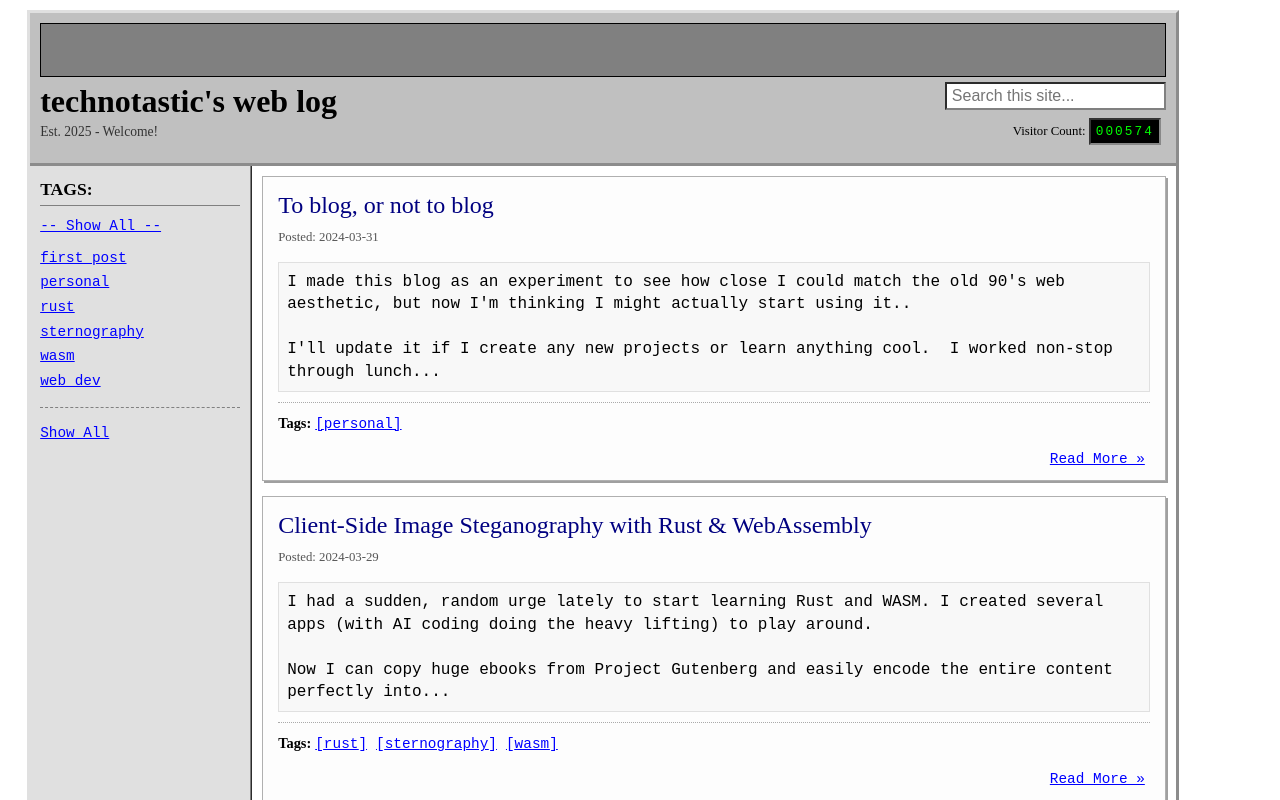
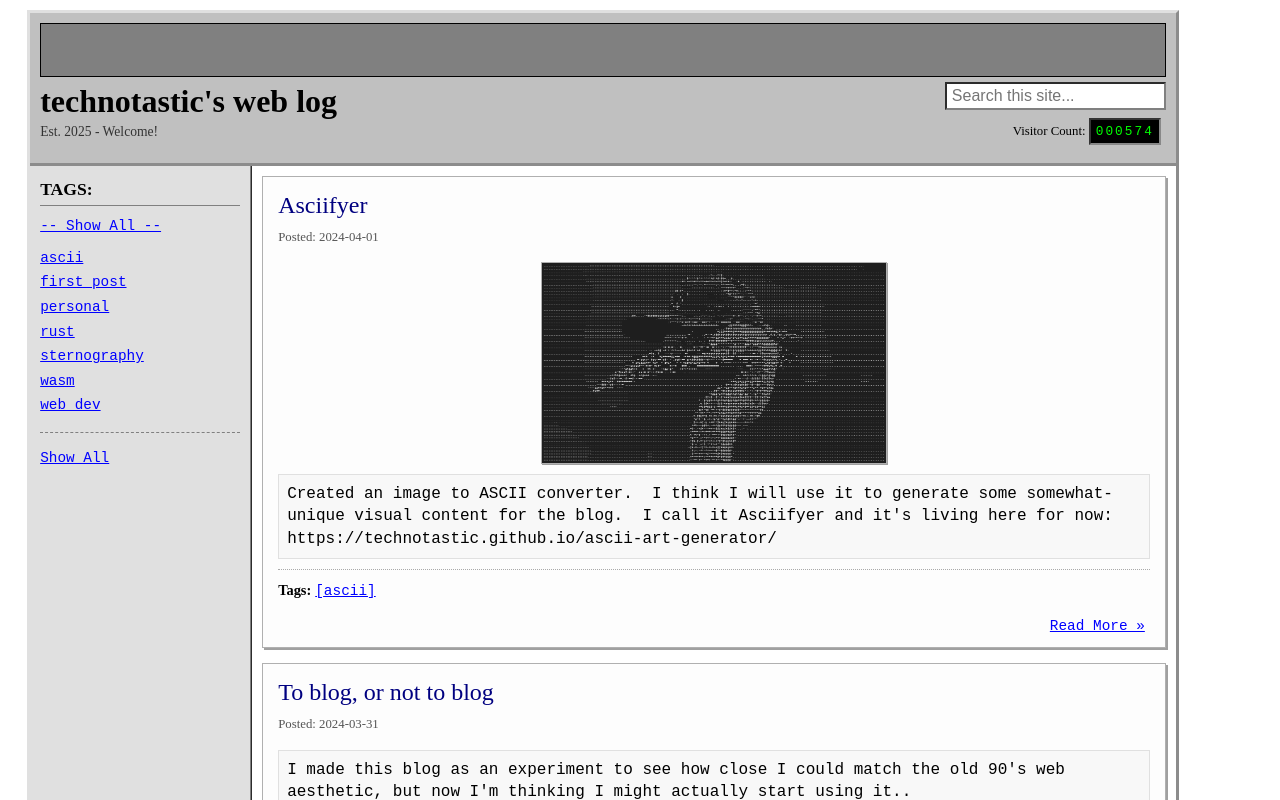
Before and after one commit to technotastic/weblog, a React (Vite) app: page / in a window 1280 px wide. Shown: the top 800 px of the page. Built offline with nearby package versions, Linux system fonts and the light colour scheme.

Commit message:
add support for images in posts

```diff
--- a/src/App.css
+++ b/src/App.css
@@ -204,6 +204,7 @@
   color: #555555;
 }
 
+/* NOTE: plain-text-content style remains the same */
 .plain-text-content {
   white-space: pre-wrap;
   line-height: 1.4;
@@ -318,10 +319,47 @@
 
 .single-post-date {
   font-size: 0.9em;
-  margin: 0 0 20px 0;
+  margin: 0 0 20px 0; /* Increased bottom margin slightly to give space before image */
   color: #555555;
 }
 
+.single-post-image-container {
+  margin-top: 1rem;    /* Space above image (already space from date) */
+  margin-bottom: 1.5rem; /* Space below image before content */
+  text-align: center;    /* Center the container/image */
+}
+
+.single-post-image {
+  max-width: 100%;     /* Essential: prevent overflow */
+  height: auto;        /* Essential: maintain aspect ratio */
+  display: block;      /* Helps with spacing/centering */
+  margin-left: auto;   /* Center image */
+  margin-right: auto;  /* Center image */
+  border: 2px outset #e0e0e0; /* Retro border like buttons/app */
+  background-color: #ffffff; /* Ensure no transparency issues */
+}
+
+
+.post-card-image-container {
+  margin-bottom: 10px; /* Space between image and content preview */
+  text-align: center;  /* Center the image container/image */
+}
+
+.post-card-image {
+  max-width: 90%;    /* Limit width within the card padding */
+  max-height: 200px; /* Optional: Limit height for consistency */
+  height: auto;      /* Maintain aspect ratio */
+  display: block;    /* For centering and spacing */
+  margin-left: auto;
+  margin-right: auto;
+  border: 1px solid #b0b0b0; /* Simple border, like the card */
+  box-shadow: 1px 1px 0px 0px #a0a0a0; /* Subtle shadow like card */
+}
+
+  /* Ensure content below image has some space */
+  .post-card .plain-text-content {
+    margin-top: 10px; /* Add margin if image was present, or adjust existing */
+  }
 /* Footer Styles */
 .app-footer {
   width: 100%;
@@ -390,6 +428,12 @@
   .single-post-container {
     min-height: auto;
   }
+
+  /* Optional: Slightly reduce image margins on mobile if needed */
+  /* .single-post-image-container {
+    margin-top: 0.8rem;
+    margin-bottom: 1rem;
+  } */
 }
 
 /* Desktop Specific Overrides (applied when NOT mobile) */
--- a/src/App.tsx
+++ b/src/App.tsx
@@ -30,6 +30,7 @@ interface BlogPost {
   date: string;
   content: string;
   tags: string[];
+  imageUrl?: string;
 }
 
 // --- Components ---
@@ -209,6 +210,7 @@ const BlogApp: React.FC = () => {
     </>
   );
 
+  // Reusable Render Functions
   const renderPostCards = () => (
     <>
       {filteredPosts.length === 0 && (searchQuery || selectedTag) && (
@@ -231,7 +233,22 @@ const BlogApp: React.FC = () => {
             </a>
           </h2>
           <p className="post-card-date">Posted: {post.date}</p>
+
+          {post.imageUrl && (
+            <div className="post-card-image-container">
+              <a href={`#/post/${post.id}`} title={`View post: ${post.title}`}> {/* Optional: Make image clickable */}
+                <img
+                  src={post.imageUrl}
+                  alt={`Thumbnail for post: ${post.title}`}
+                  className="post-card-image"
+                  loading="lazy" // Good for lists
+                />
+              </a>
+            </div>
+          )}
+
           <div className="plain-text-content">
+            {/* Keep the substring logic for the text preview */}
             {post.content.substring(0, 250)}
             {post.content.length > 250 ? '...' : ''}
           </div>
@@ -298,6 +315,20 @@ const BlogApp: React.FC = () => {
         </div>
         <h1 className="single-post-title">{post.title}</h1>
         <p className="single-post-date">Posted: {post.date}</p>
+
+        {/* --- START: Image Rendering --- */}
+        {post.imageUrl && (
+          <div className="single-post-image-container">
+            <img
+              src={post.imageUrl}
+              alt={`Image for post: ${post.title}`}
+              className="single-post-image"
+              loading="lazy"
+            />
+          </div>
+        )}
+        {/* --- END: Image Rendering --- */}
+
         <div className="plain-text-content">{post.content}</div>
         <div className="tags-section">
           <b className="tags-section-title">Tags:</b>{' '}
--- a/src/blogData.ts
+++ b/src/blogData.ts
@@ -5,7 +5,8 @@ interface BlogPost {
     title: string;
     date: string;
     content: string;
-    tags: string[];
+    tags: string[]
+    imageUrl?: string;
 }
 
 // Use backticks (`) for the content string
@@ -51,4 +52,12 @@ I'll update it if I create any new projects or learn anything cool.  I worked no
 Things change so much so this will age like spoiled milk, but I've been playing around with the new Gemini Pro 2.5 Experimental model on Google's AI Studio the last few days and really digging it. `,
     tags: ['personal']
   },
+  {
+    id: '4',
+    title: 'Asciifyer',
+    date: '2024-04-01',
+    content: `Created an image to ASCII converter.  I think I will use it to generate some somewhat-unique visual content for the blog.  I call it Asciifyer and it's living here for now: https://technotastic.github.io/ascii-art-generator/`,
+    tags: ['ascii'],
+    imageUrl: '/images/post4.png'
+  },
 ];
```
Also changed, not shown: public/images/post4.png (added).
